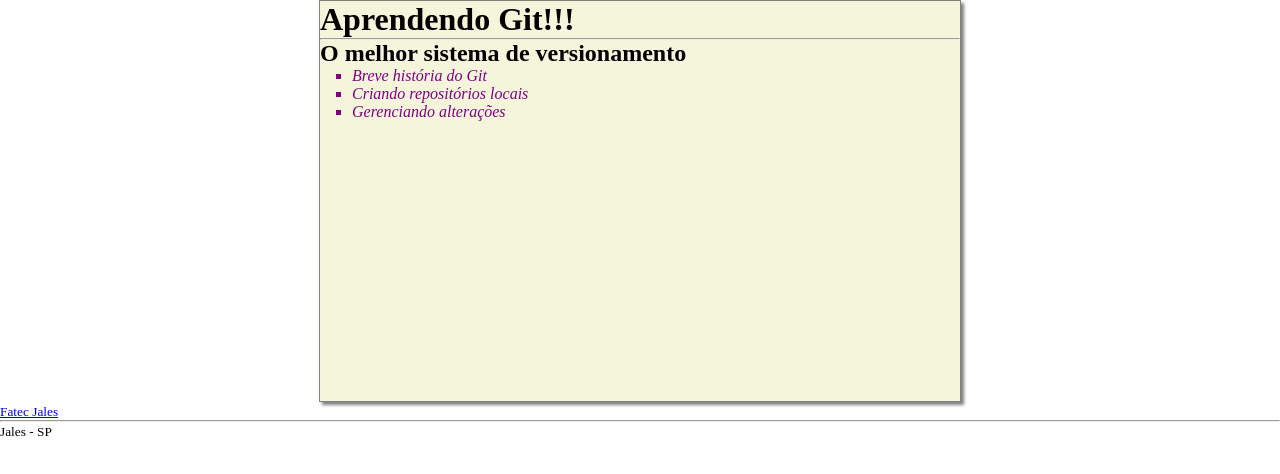
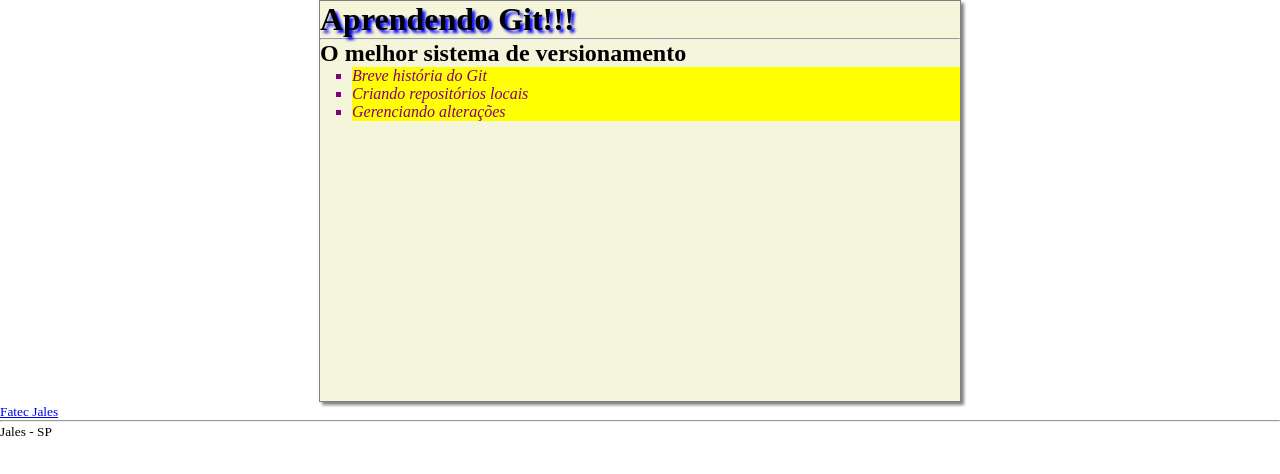
Before and after one commit to joaovneres/si_intro_git, a plain HTML site: page index.html in a window 1280 px wide. Drawn offline with Linux system fonts and the light colour scheme.

Commit message:
New CSS is ok

```diff
--- a/style.css
+++ b/style.css
@@ -13,9 +13,14 @@ div.container{
     margin: 0 auto;
 }
 
+div.container > h1{
+    text-shadow: 3px 3px 3px blue;
+}
+
 ul.list{
     list-style-type: square;
     margin-left: 2rem;
+    background-color: yellow;
 }
 
 ul.list > li{
```
